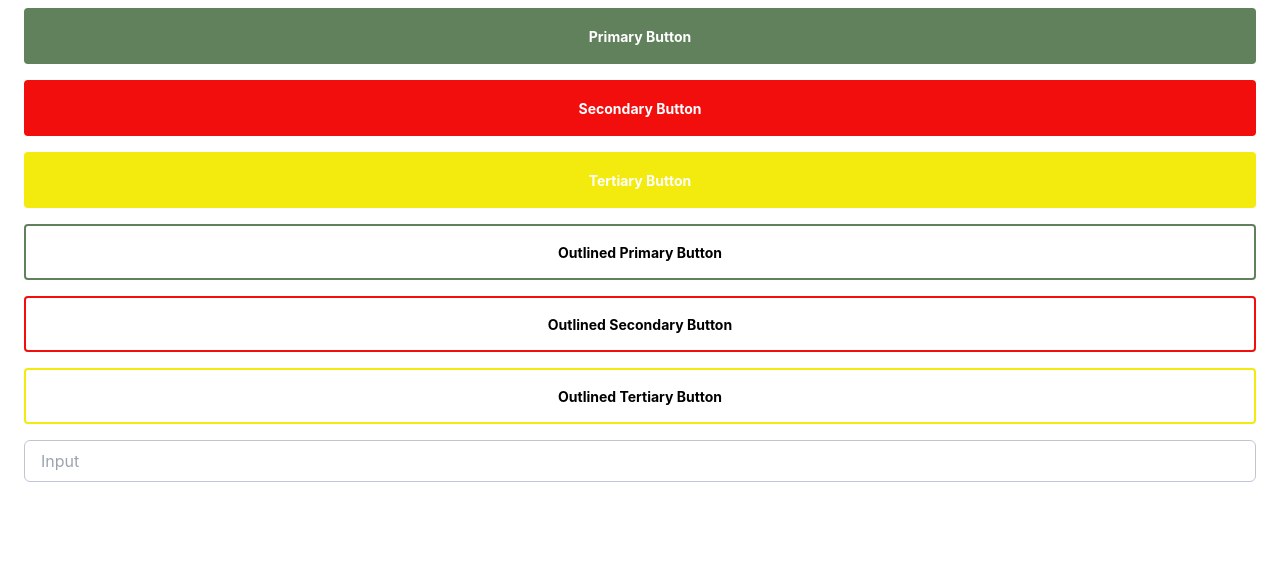
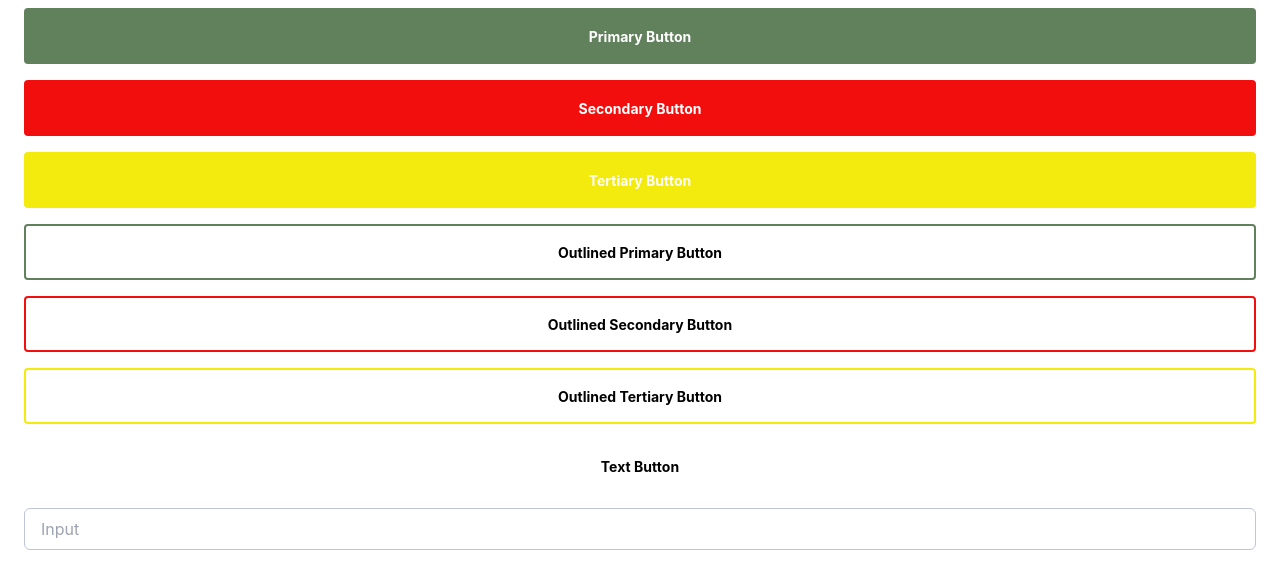
Before and after one commit to Encontrar-Pets/frontend, a React (Create React App) app: page /playbook in a window 1280 px wide. Shown: the top 588 px of the page. Built offline with nearby package versions, Linux system fonts and the light colour scheme.

Commit message:
feat: add text button variant

```diff
--- a/src/components/button/index.tsx
+++ b/src/components/button/index.tsx
@@ -1,7 +1,7 @@
 type ButtonProps = {
   label: string;
   onClick: () => void;
-  type?: "filled" | "outline";
+  type?: "filled" | "outline" | "text";
   variant?: "primary" | "secondary" | "tertiary";
 };
 
@@ -11,8 +11,6 @@ export default function Button({
   variant = "primary",
   type = "filled",
 }: ButtonProps) {
-  const isFilled = () => type === "filled";
-
   const bgVariants = {
     primary: 'bg-primary',
     secondary: 'bg-secondary',
@@ -25,7 +23,8 @@ export default function Button({
     tertiary: 'border-tertiary',
   }
 
-  if (isFilled()) {
+  switch (type) {
+    case "filled":
       return (
         <button
           className={`my-2 mx-6 rounded p-4 ${bgVariants[variant]}`}
@@ -34,8 +33,7 @@ export default function Button({
           <span className={`text-sm font-bold text-white`}>{label}</span>
         </button>
       );
-  }
-
+    case "outline":
       return (
         <button
           className={`my-2 mx-6 border-2 ${borderVariants[variant]} rounded p-[14px] bg-white`}
@@ -44,4 +42,14 @@ export default function Button({
           <span className={`text-sm font-bold text-black`}>{label}</span>
         </button>
       );
+    case "text":
+      return (
+        <button
+          className={`my-2 mx-6 rounded p-[14px] bg-transparent`}
+          onClick={onClick}
+        >
+          <span className={`text-sm font-bold text-black`}>{label}</span>
+        </button>
+      );
   }
+}
--- a/src/pages/playbook.tsx
+++ b/src/pages/playbook.tsx
@@ -55,6 +55,13 @@ export default function Playbook() {
           type="outline"
           variant="tertiary"
         ></Button>
+        <Button
+          label={"Text Button"}
+          onClick={function (): void {
+            throw new Error("Function not implemented.");
+          }}
+          type="text"
+        ></Button>
         <Input placeholder={"Input"} value={dummyInput} onChange={(e) => setDummyInput(e)}></Input>
     </div>
   );
```
Lines whose indentation alone changed are shown as unchanged.
